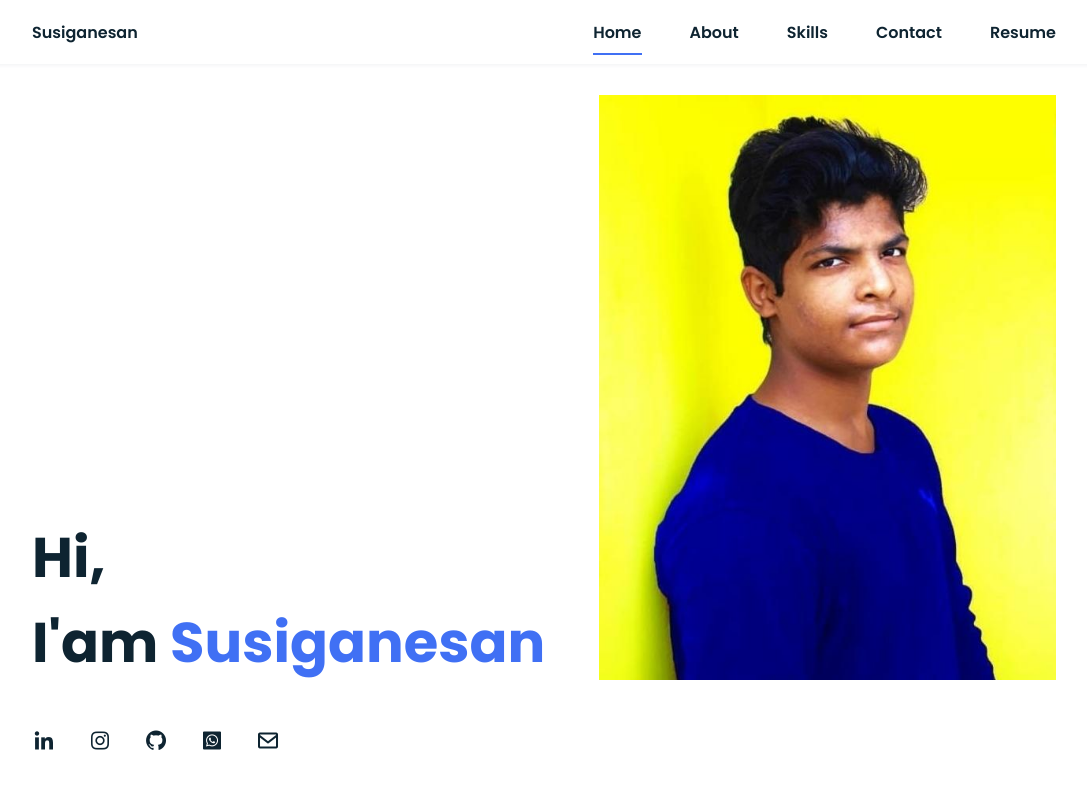
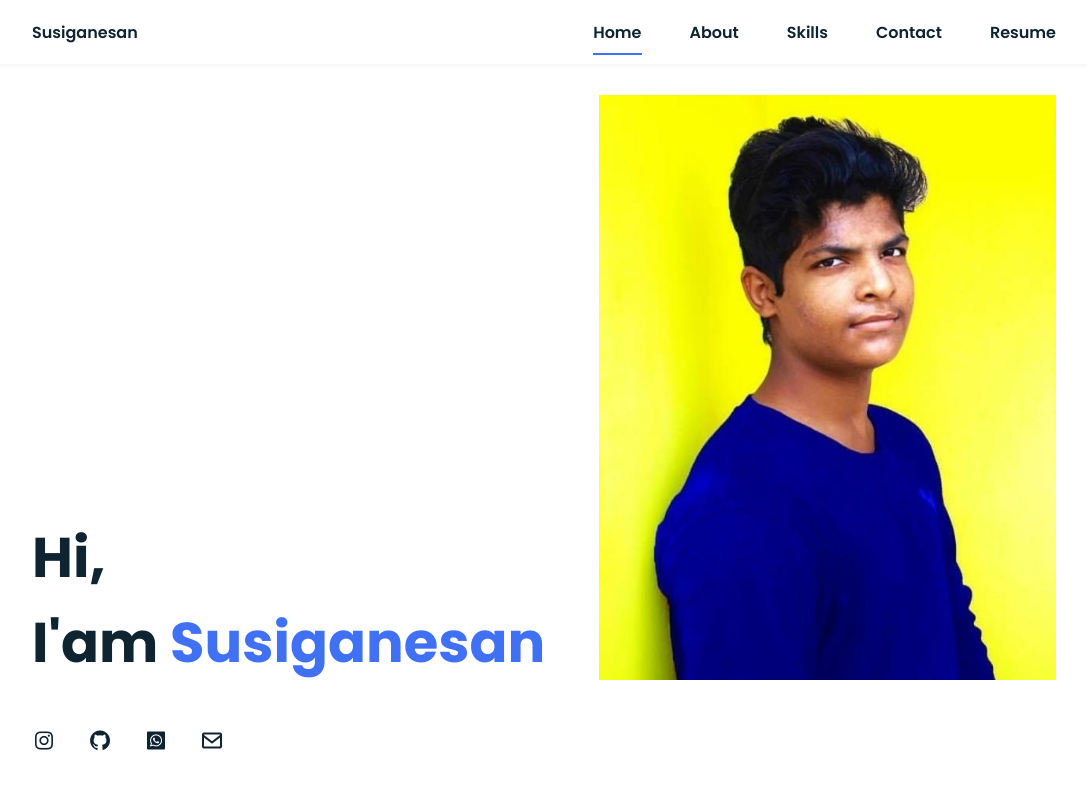
Before and after one commit to Susiganesans/Personal-Portfolio, a plain HTML site: page index.html in a window 1280 px wide. Shown: the top 800 px of the page, without its empty margins (96-1183 px from the left). Drawn offline with nearby package versions, Linux system fonts and the light colour scheme.

Commit message:
Update index.html

```diff
--- a/index.html
+++ b/index.html
@@ -55,11 +55,11 @@
                     <!-- <a href="#" class="button">Contact</a>  -->
                     <div class="home__social__details">
                 <div class="home__social">
-                    <a href="https://www.linkedin.com/in/mayankkhandelwalmk/" target="_blank" class="home__social-icon"><i class='bx bxl-linkedin'></i></a>
+
                     <a href="https://www.instagram.com/_minku_mk/" target="_blank" class="home__social-icon"><i class='bx bxl-instagram' ></i></a>
-                    <a href="https://github.com/minku1219" target="_blank" class="home__social-icon"><i class='bx bxl-github' ></i></a>
-                    <a href="https://api.whatsapp.com/send?phone=+91-9756004011" target="_blank" class="home__social-icon"><i class='bx bxl-whatsapp-square' ></i></a>
-                    <a href="mailto: mayank.9756.kh@gmail.com" target="_blank" class="home__social-icon"><i class='bx bx-envelope' ></i></a>
+                    <a href="https://github.com/Susiganesans/" target="_blank" class="home__social-icon"><i class='bx bxl-github' ></i></a>
+                    <a href="https://api.whatsapp.com/send?phone=+91-9095468151" target="_blank" class="home__social-icon"><i class='bx bxl-whatsapp-square' ></i></a>
+                    <a href="mailto: susiganesan2410@gmail.com" target="_blank" class="home__social-icon"><i class='bx bx-envelope' ></i></a>
                 </div>
 
                 <div class="home__img">
```
